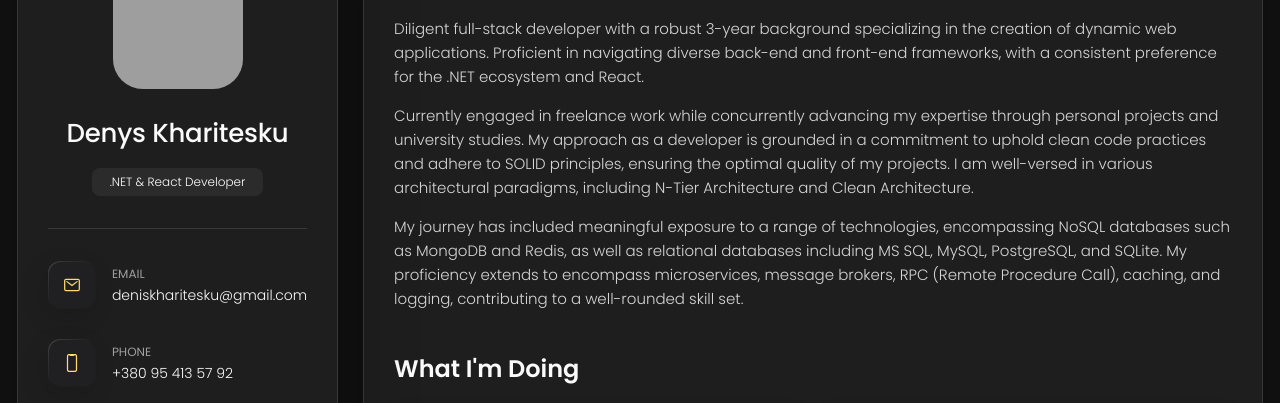
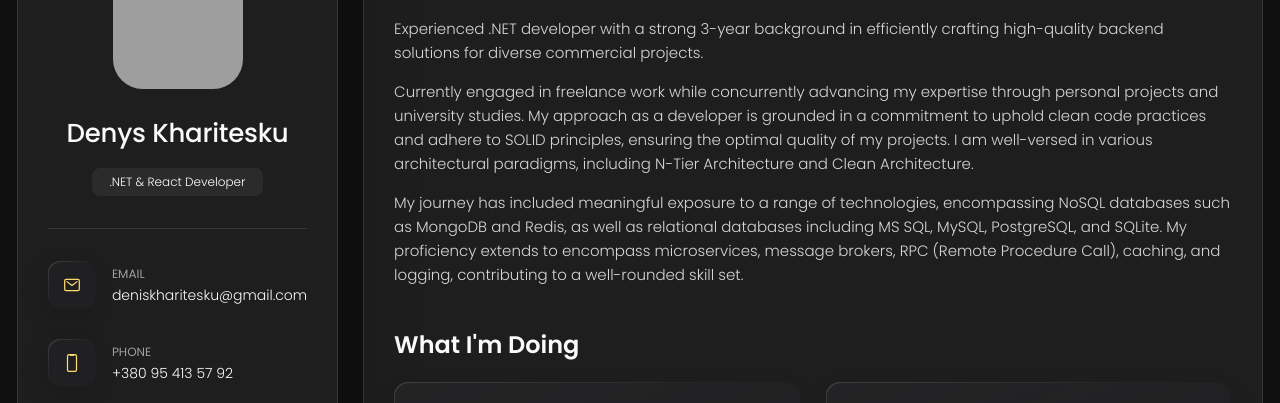
Before and after one commit to denisko28/portfolio.github.io, a plain HTML site: page index.html in a window 1280 px wide. Shown: the part 162-565 px from the top of the page. Drawn offline with nearby package versions, Linux system fonts and the light colour scheme; grey boxes are pictures that could not be loaded.

Commit message:
"About" text update

```diff
--- a/index.html
+++ b/index.html
@@ -175,9 +175,8 @@
 
           <section class="about-text">
             <p>
-              Diligent full-stack developer with a robust 3-year background specializing in the
-              creation of dynamic web applications. Proficient in navigating diverse back-end and
-              front-end frameworks, with a consistent preference for the .NET ecosystem and React.
+              Experienced .NET developer with a strong 3-year background in efficiently crafting
+              high-quality backend solutions for diverse commercial projects.
             </p>
             <p>
               Currently engaged in freelance work while concurrently advancing my expertise through
```
